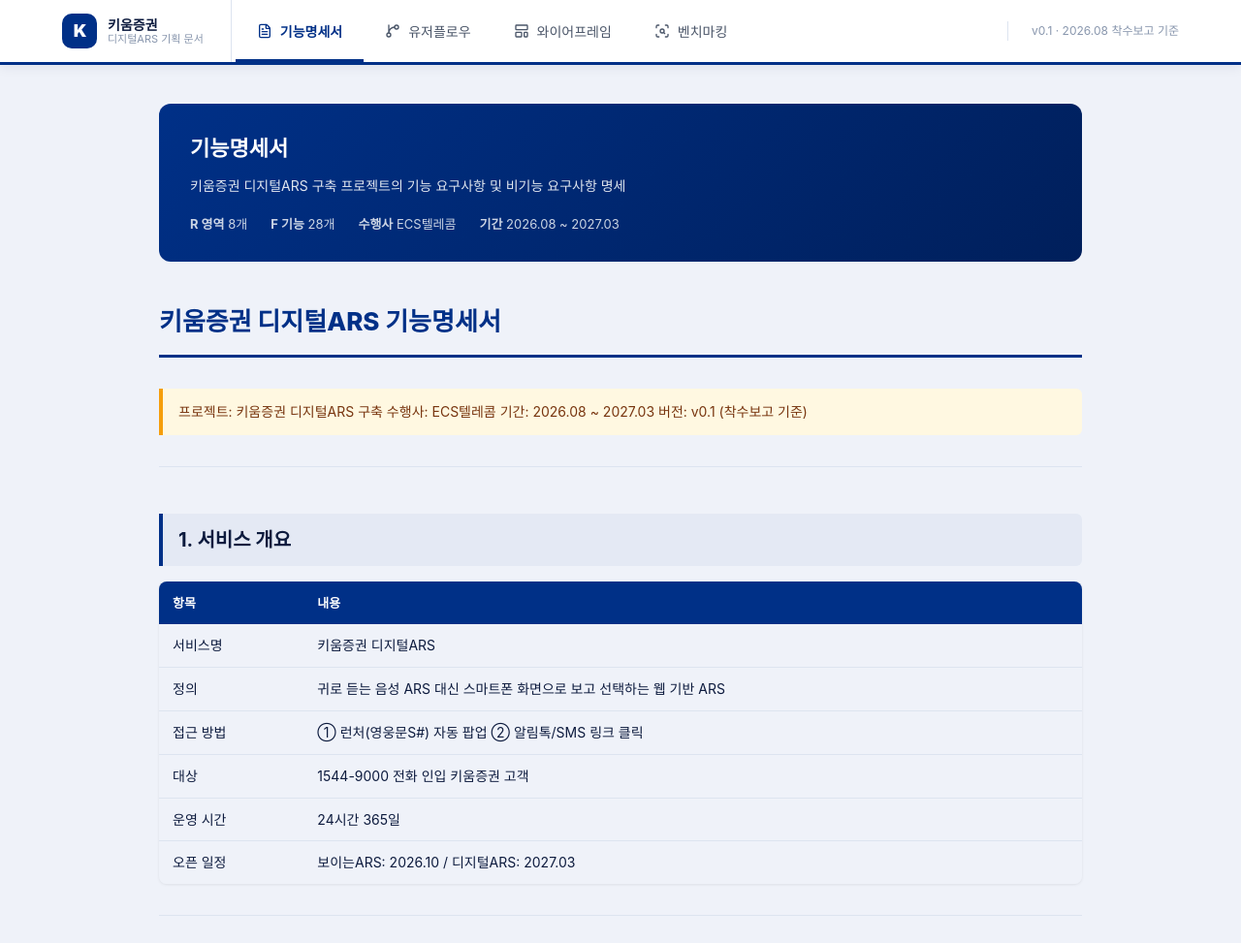
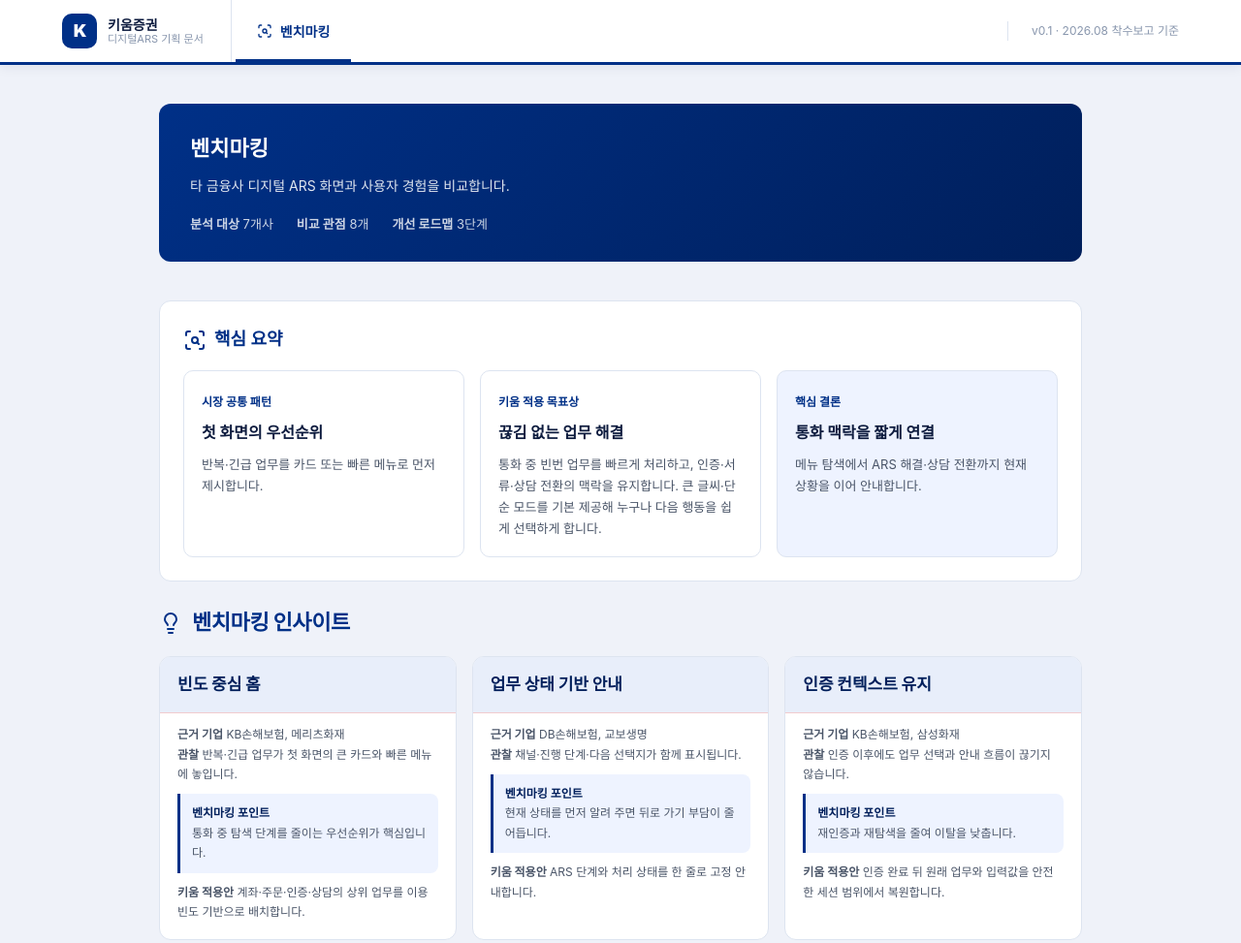
Before and after one commit to ejkim-kw/digital-ars, a plain HTML site: page index.html in a window 1280 px wide. Shown: the top 973 px of the page at 97% size. Drawn offline with nearby package versions, Linux system fonts and the light colour scheme; a web font is replaced by a local one.

Commit message:
feat: show benchmark tab only

```diff
--- a/index.html
+++ b/index.html
@@ -752,6 +752,12 @@
     transition: width .1s;
   }
 </style>
+<style id="published-benchmark-only">
+  .tab-btn:not(#btn-benchmark){display:none!important}
+  main > .tab-panel:not(#panel-benchmark){display:none!important}
+  #panel-benchmark{display:block!important}
+  .tab-nav{flex:0 0 auto}
+</style>
 </head>
 <body>
 
@@ -767,7 +773,7 @@
       </div>
     </div>
     <nav class="tab-nav" role="tablist">
-      <button class="tab-btn active" onclick="switchTab('spec')" id="btn-spec" role="tab" aria-selected="true">
+      <button class="tab-btn" onclick="switchTab('spec')" id="btn-spec" role="tab" aria-selected="false">
         <i data-lucide="file-text"></i>기능명세서
       </button>
       <button class="tab-btn" onclick="switchTab('flow')" id="btn-flow" role="tab" aria-selected="false">
@@ -776,7 +782,7 @@
       <button class="tab-btn" onclick="switchTab('wire')" id="btn-wire" role="tab" aria-selected="false">
         <i data-lucide="layout-template"></i>와이어프레임
       </button>
-      <button class="tab-btn" onclick="switchTab('benchmark')" id="btn-benchmark" role="tab" aria-selected="false">
+      <button class="tab-btn active" onclick="switchTab('benchmark')" id="btn-benchmark" role="tab" aria-selected="true">
         <i data-lucide="scan-search"></i>벤치마킹
       </button>
     </nav>
@@ -794,7 +800,7 @@
 
 <main>
   <!-- 기능명세서 -->
-  <div class="tab-panel active" id="panel-spec" role="tabpanel">
+  <div class="tab-panel" id="panel-spec" role="tabpanel">
     <div class="content-wrap">
       <div class="intro-card">
         <h2>기능명세서</h2>
@@ -1335,7 +1341,7 @@
     </div><!-- /wpanel-mockup -->
   </div>
   <!-- 벤치마킹 -->
-  <div class="tab-panel" id="panel-benchmark" role="tabpanel">
+  <div class="tab-panel active" id="panel-benchmark" role="tabpanel">
     <div class="content-wrap">
       <div class="intro-card">
         <h2>벤치마킹</h2>
```
